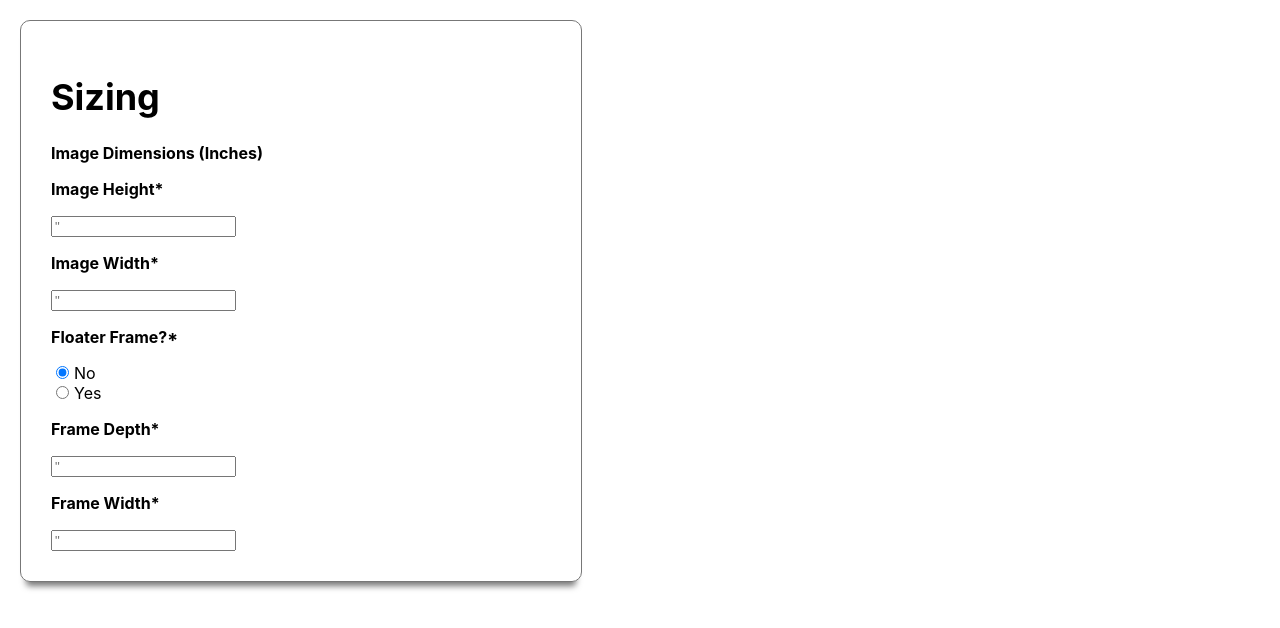
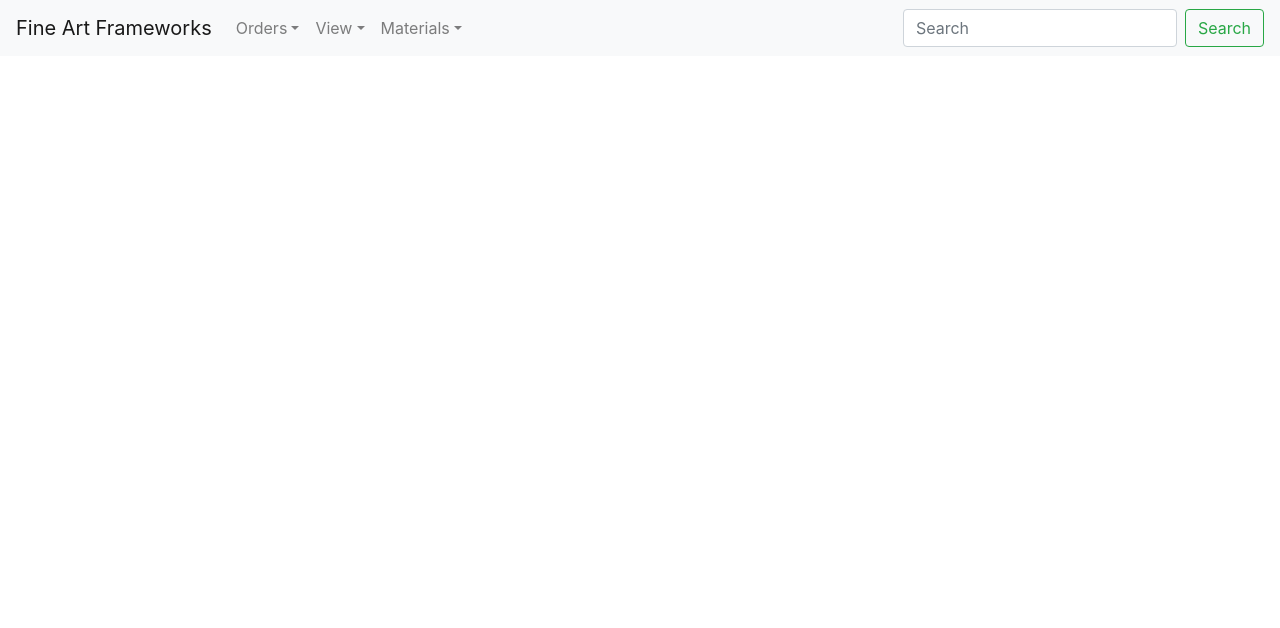
Before and after one commit to achatmajian/FineArtFrameworks-React, a React (Create React App) app: page / in a window 1280 px wide. Shown: the top 628 px of the page. Built offline with nearby package versions, Linux system fonts and the light colour scheme.

Commit message:
built navbar component

```diff
--- a/public/index.html
+++ b/public/index.html
@@ -24,7 +24,7 @@
       work correctly both with client-side routing and a non-root public URL.
       Learn how to configure a non-root public URL by running `npm run build`.
     -->
-    <title>React App</title>
+    <title>FAFW React</title>
   </head>
   <body>
     <noscript>You need to enable JavaScript to run this app.</noscript>
--- a/src/App.js
+++ b/src/App.js
@@ -1,11 +1,13 @@
 import React from 'react';
 // import './App.css';
 import SizingForm from "./components/sizing-form.js";
+import Navigation from "./components/nav.js";
 
 function App() {
   return (
     <div className="App">
-      <SizingForm />
+      <Navigation />
+      {/* <SizingForm /> */}
     </div>
   );
 }
--- /dev/null
+++ b/src/components/nav.js
@@ -0,0 +1,43 @@
+import React from "react";
+import { Nav, Navbar, NavDropdown, Form, FormControl, Button } from "react-bootstrap";
+import "./nav.css";
+import 'bootstrap/dist/css/bootstrap.css';
+
+
+class Navigation extends React.Component {
+    render() {
+      return (
+    <Navbar bg="light" expand="lg">
+        <Navbar.Brand href="#home">Fine Art Frameworks</Navbar.Brand>
+        <Navbar.Toggle aria-controls="basic-navbar-nav" />
+        <Navbar.Collapse id="basic-navbar-nav">
+            <Nav className="mr-auto">
+                <NavDropdown title="Orders" id="basic-nav-dropdown">
+                    <NavDropdown.Item href="#action/3.1">Create Order</NavDropdown.Item>
+                    <NavDropdown.Item href="#action/3.2">View Orders</NavDropdown.Item>
+                </NavDropdown>
+                <NavDropdown title="View" id="basic-nav-dropdown">
+                    <NavDropdown.Item href="#action/3.1">Clients</NavDropdown.Item>
+                    <NavDropdown.Item href="#action/3.2">Users</NavDropdown.Item>
+                </NavDropdown>
+                <NavDropdown title="Materials" id="basic-nav-dropdown">
+                    <NavDropdown.Item href="#action/3.1">Lumber</NavDropdown.Item>
+                    <NavDropdown.Item href="#action/3.2">Glazing</NavDropdown.Item>
+                    <NavDropdown.Item href="#action/3.3">Drymount</NavDropdown.Item>
+                    <NavDropdown.Item href="#action/3.4">Spacers</NavDropdown.Item>
+                    <NavDropdown.Item href="#action/3.5">Extras</NavDropdown.Item>
+                </NavDropdown>
+            </Nav>
+            <Form inline>
+                <FormControl type="text" placeholder="Search" className="mr-sm-2" />
+                <Button variant="outline-success">Search</Button>
+            </Form>
+        </Navbar.Collapse>
+    </Navbar>
+
+      );
+    }
+  }
+
+
+export default Navigation;
```
Also changed, not shown: src/components/nav.css (added), 1 other file (tests, documents, lock files or other folders).
